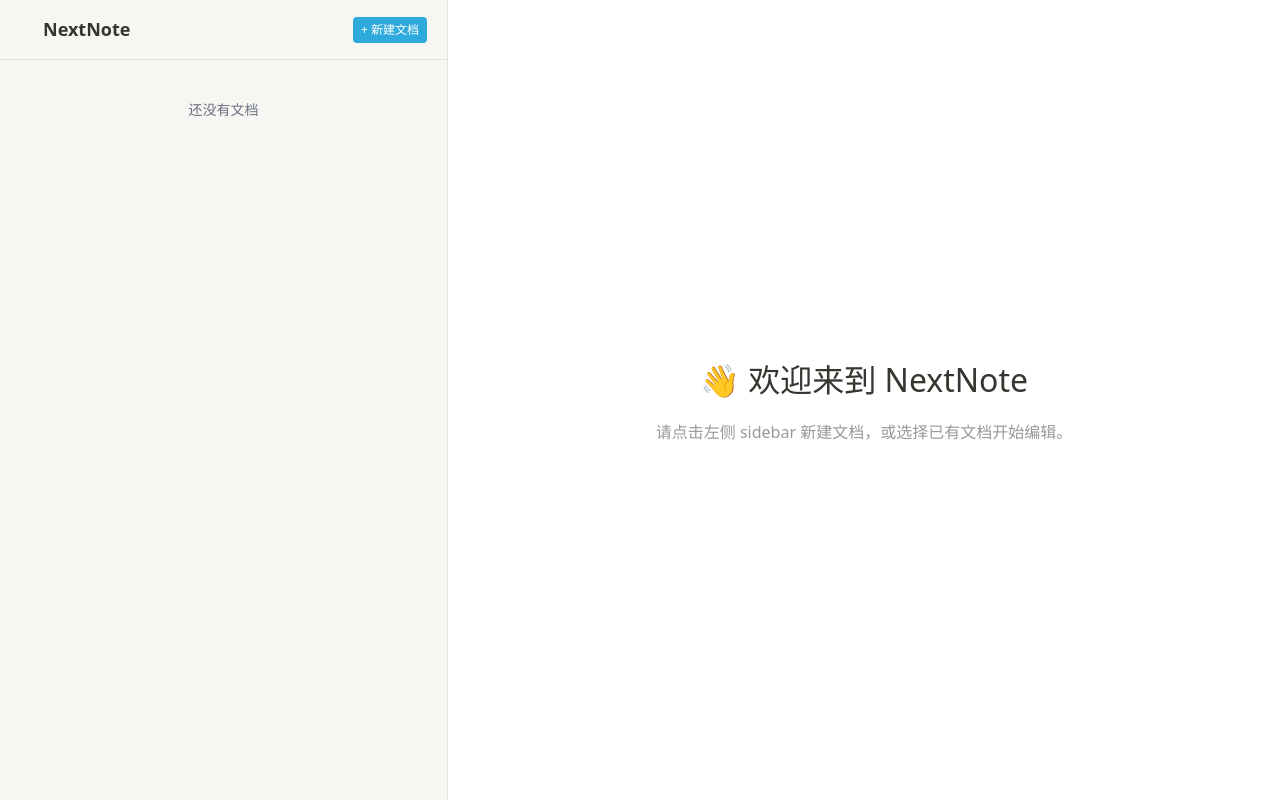
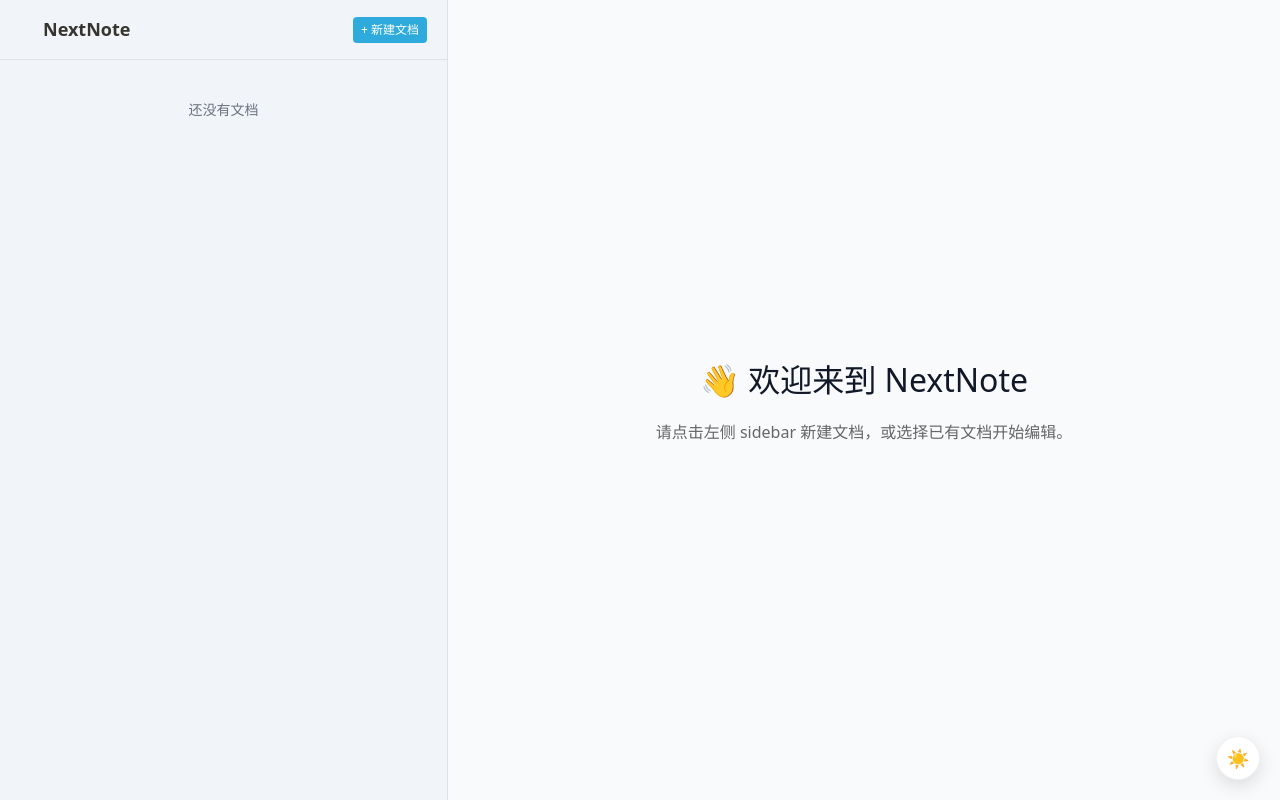
Before and after one commit to JadeAndStone/NKU-Front-End-Homework, a Vue app in the folder NextNode/: page / in a window 1280 px wide. Built offline with nearby package versions, Linux system fonts and the light colour scheme.

Commit message:
Add floating theme toggle and implement dark mode support

```diff
--- a/NextNode/src/App.vue
+++ b/NextNode/src/App.vue
@@ -2,6 +2,7 @@
 import { ref } from 'vue'
 import Sidebar from './components/sidebar/Sidebar.vue'
 import { RouterView } from 'vue-router'
+import FloatThemeToggle from './components/widgets/FloatThemeToggle.vue'
 
 // 侧边栏折叠状态
 const isSidebarCollapsed = ref(false)
@@ -32,10 +33,29 @@ function toggleSidebar() {
     <main class="main-content">
       <RouterView />
     </main>
+
+    <!-- 全局浮动昼夜切换按钮 -->
+    <FloatThemeToggle />
   </div>
 </template>
 
 <style>
+/* 新增：全局主题变量默认值（可被 FloatThemeToggle 动态覆盖） */
+:root {
+  --app-bg: #f8fafc;
+  --card-bg: #ffffff;
+  --text-color: #111827;
+  --muted-color: #666666;
+  --sidebar-bg: #f1f5f9;
+  --sidebar-text: #0f172a;
+
+  /* 新增 编辑器变量 */
+  --editor-bg: #ffffff;
+  --editor-text: #0f172a;
+  --editor-border: #e5e7eb;
+  --editor-placeholder: #9ca3af;
+}
+
 /* 全局样式 */
 .app-layout {
   display: flex;
@@ -45,7 +65,16 @@ function toggleSidebar() {
   position: relative;
 }
 
-/* 侧边栏折叠按钮 */
+/* 侧边栏 通用选择器（覆盖组件内部常见根类/标签） */
+.sidebar,
+aside,
+.sidebar-root {
+  background: var(--sidebar-bg, #f1f5f9) !important;
+  color: var(--sidebar-text, #0f172a) !important;
+  transition: background-color 0.25s ease, color 0.25s ease;
+}
+
+/* 侧边栏折叠按钮（使用变量，响应主题） */
 .sidebar-toggle-btn {
   position: absolute;
   left: 35%;
@@ -54,7 +83,7 @@ function toggleSidebar() {
   z-index: 100;
   width: 20px;
   height: 60px;
-  background: #e5e5e5;
+  background: var(--card-bg, #e5e5e5);
   border: none;
   border-radius: 0 6px 6px 0;
   cursor: pointer;
@@ -63,12 +92,14 @@ function toggleSidebar() {
   justify-content: center;
   transition: all 0.2s ease;
   opacity: 0;
+  color: var(--text-color);
 }
 
 .sidebar-toggle-btn:hover {
-  background: #d4d4d4;
+  background: color-mix(in srgb, var(--card-bg) 90%, black 10%);
 }
 
+/* 悬停展示折叠按钮 */
 .app-layout:hover .sidebar-toggle-btn {
   opacity: 1;
 }
@@ -81,7 +112,7 @@ function toggleSidebar() {
 
 .toggle-icon {
   font-size: 10px;
-  color: #666;
+  color: var(--muted-color, #666);
 }
 
 /* 侧边栏滑动过渡动画 */
@@ -106,8 +137,9 @@ function toggleSidebar() {
 .main-content {
   flex: 1;
   overflow-y: auto;
-  background: #fff;
-  transition: all 0.3s ease;
+  background: var(--app-bg, #fff);
+  color: var(--text-color, #111827);
+  transition: background-color 0.25s ease, color 0.25s ease;
 }
 
 /* 折叠状态下编辑器扩大 */
@@ -121,14 +153,41 @@ function toggleSidebar() {
   transition: max-width 0.3s ease;
 }
 
-/* 🔥 样式冲突修复补丁 */
-/* 覆盖 style.css 中的默认居中样式，确保笔记应用能全屏显示 */
+/* 新增：编辑器容器/常见编辑器选择器使用主题变量 */
+.editor-wrapper {
+  background: var(--editor-bg);
+  color: var(--editor-text);
+  border: 1px solid var(--editor-border);
+  border-radius: 6px;
+  transition: background-color 0.25s ease, color 0.25s ease, border-color 0.25s ease;
+}
+
+/* 让内嵌编辑器内容继承颜色（CodeMirror/monaco 等常见类名覆盖）*/
+.editor-wrapper textarea,
+.editor-wrapper pre,
+.editor-wrapper .editor,
+.editor-wrapper .CodeMirror,
+.editor-wrapper .monaco-editor {
+  background: transparent !important;
+  color: inherit !important;
+}
+
+/* 占位符颜色 */
+.editor-wrapper ::placeholder {
+  color: var(--editor-placeholder);
+  opacity: 1;
+}
+
+/* 🔥 样式冲突修复补丁（保留，但使用变量控制背景/文字色） */
 body {
   display: block !important;
   place-items: unset !important;
   min-width: 0 !important;
   margin: 0 !important;
   padding: 0 !important;
+  background: var(--app-bg, #fff);
+  color: var(--text-color, #111827);
+  transition: background-color 0.25s ease, color 0.25s ease;
 }
 
 #app {
@@ -138,5 +197,6 @@ body {
   text-align: left !important;
   width: 100vw;
   height: 100vh;
+  transition: background-color 0.25s ease, color 0.25s ease;
 }
 </style>
--- a/NextNode/src/assets/main.css
+++ b/NextNode/src/assets/main.css
@@ -44,7 +44,7 @@ ul[data-type="taskList"] li {
 ul[data-type="taskList"] li > label {
   margin-right: 0.5rem;
   user-select: none;
-  margin-top: 0rem; /* 微调位置 */
+  margin-top: 0; /* 微调位置 */
 }
 
 /* 选中后的文字样式 (灰色 + 删除线) */
@@ -184,3 +184,88 @@ img {
   transform: rotate(2deg);
   transition: all 0.2s ease;
 }
+
+/* ================= Global dark mode overrides (html.dark) ================= */
+/* These are intentionally minimal overrides so toggling html.dark changes the page look. */
+html.dark {
+  color-scheme: dark;
+  background-color: #0b1220; /* darker page background */
+}
+
+html.dark body,
+html.dark #app,
+html.dark .app-layout,
+html.dark .main-content {
+  background-color: #0b1220 !important; /* page-level dark bg */
+  color: rgba(255, 255, 255, 0.92) !important;
+}
+
+/* make buttons visible in dark mode */
+html.dark button {
+  background-color: #1f2937 !important; /* slate-800 */
+  color: #f3f4f6 !important; /* gray-100 */
+  border-color: rgba(255,255,255,0.04) !important;
+}
+
+/* cards and panels */
+html.dark .card,
+html.dark .editor-wrapper,
+html.dark .page-container,
+html.dark .page-content {
+  background-color: #0f1724 !important; /* darker panel */
+  color: rgba(255,255,255,0.9) !important;
+}
+
+/* ProseMirror editor content text color */
+html.dark .ProseMirror,
+html.dark .ProseMirror p,
+html.dark .ProseMirror h1,
+html.dark .ProseMirror h2,
+html.dark .ProseMirror h3,
+html.dark .ProseMirror h4,
+html.dark .ProseMirror h5,
+html.dark .ProseMirror h6 {
+  color: rgba(255,255,255,0.92) !important;
+}
+
+/* Links in dark mode */
+html.dark a {
+  color: #60a5fa !important; /* blue-400 */
+}
+
+/* Floating toggle button visibility (ensure contrast) */
+html.dark .float-theme-toggle .toggle-btn {
+  background-color: #374151 !important; /* slate-700 */
+  color: #fff !important;
+}
+
+/* Added: target the component's root class directly (our component uses .float-theme-toggle on the button) */
+html.dark .float-theme-toggle {
+  background-color: #374151 !important; /* slate-700 */
+  color: #fff !important;
+  box-shadow: 0 6px 18px rgba(0,0,0,0.6) !important;
+}
+
+/* Small helper: reduce box-shadow intensity in dark */
+html.dark .toggle-btn {
+  box-shadow: 0 6px 18px rgba(0,0,0,0.6) !important;
+}
+
+/* Explicit light-mode rules when html is not .dark (helps revert styles) */
+html:not(.dark) body,
+html:not(.dark) #app,
+html:not(.dark) .app-layout,
+html:not(.dark) .main-content {
+  background-color: #ffffff !important;
+  color: #213547 !important;
+}
+
+html:not(.dark) .card,
+html:not(.dark) .editor-wrapper,
+html:not(.dark) .page-container,
+html:not(.dark) .page-content {
+  background-color: #ffffff !important;
+  color: #213547 !important;
+}
+
+/* end dark-mode overrides */
--- /dev/null
+++ b/NextNode/src/components/widgets/FloatThemeToggle.vue
@@ -0,0 +1,98 @@
+<!-- components/FloatThemeToggle.vue -->
+<template>
+  <button
+    class="float-theme-toggle"
+    type="button"
+    @click="toggleTheme"
+    :title="theme === 'dark' ? '切换到白天' : '切换到夜间'"
+    :aria-pressed="theme === 'dark'"
+  >
+    <span v-if="theme === 'dark'">🌙</span>
+    <span v-else>☀️</span>
+  </button>
+</template>
+
+<script setup lang="ts">
+import { ref, onMounted } from 'vue'
+
+const theme = ref<'light' | 'dark'>('light')
+
+function applyTheme(t: 'light' | 'dark') {
+  theme.value = t
+  const html = document.documentElement
+  if (t === 'dark') {
+    html.setAttribute('data-theme', 'dark')
+    html.classList.add('dark')
+    html.style.setProperty('--app-bg', '#0f172a')
+    html.style.setProperty('--card-bg', '#0b1220')
+    html.style.setProperty('--text-color', '#e6eef8')
+    html.style.setProperty('--sidebar-bg', '#071029')
+    html.style.setProperty('--sidebar-text', '#dbeafe')
+    html.style.setProperty('--muted-color', '#9aa6b2')
+
+    /* 编辑器暗色变量 */
+    html.style.setProperty('--editor-bg', '#071225')
+    html.style.setProperty('--editor-text', '#e6eef8')
+    html.style.setProperty('--editor-border', '#122033')
+    html.style.setProperty('--editor-placeholder', '#9aa6b2')
+  } else {
+    html.setAttribute('data-theme', 'light')
+    html.classList.remove('dark')
+    html.style.setProperty('--app-bg', '#f8fafc')
+    html.style.setProperty('--card-bg', '#ffffff')
+    html.style.setProperty('--text-color', '#111827')
+    html.style.setProperty('--sidebar-bg', '#f1f5f9')
+    html.style.setProperty('--sidebar-text', '#0f172a')
+    html.style.setProperty('--muted-color', '#666666')
+
+    /* 编辑器亮色变量 */
+    html.style.setProperty('--editor-bg', '#ffffff')
+    html.style.setProperty('--editor-text', '#0f172a')
+    html.style.setProperty('--editor-border', '#e5e7eb')
+    html.style.setProperty('--editor-placeholder', '#9ca3af')
+  }
+  localStorage.setItem('site-theme', t)
+}
+
+function toggleTheme() {
+  applyTheme(theme.value === 'dark' ? 'light' : 'dark')
+}
+
+onMounted(() => {
+  const saved = (localStorage.getItem('site-theme') as 'light' | 'dark' | null)
+    || (window.matchMedia && window.matchMedia('(prefers-color-scheme: dark)').matches ? 'dark' : 'light')
+  applyTheme(saved as 'light' | 'dark')
+})
+</script>
+
+<style scoped>
+.float-theme-toggle {
+  position: fixed;
+  right: 20px;
+  bottom: 20px;
+  z-index: 9999; /* 提高层级，防止被遮挡 */
+  width: 44px;
+  height: 44px;
+  border-radius: 999px;
+  border: 1px solid rgba(16,24,40,0.06);
+  background: var(--card-bg, #fff);
+  box-shadow: 0 6px 18px rgba(0, 0, 0, 0.12);
+  cursor: pointer;
+  display: flex;
+  align-items: center;
+  justify-content: center;
+  font-size: 18px;
+  transition: transform 0.18s ease, background-color 0.18s ease, color 0.18s ease;
+  color: var(--text-color, #111827);
+  backdrop-filter: blur(6px);
+}
+
+.float-theme-toggle:hover {
+  transform: translateY(-2px);
+}
+
+.float-theme-toggle:focus {
+  outline: 2px solid rgba(59,130,246,0.6);
+  outline-offset: 2px;
+}
+</style>
--- a/NextNode/src/main.ts
+++ b/NextNode/src/main.ts
@@ -7,6 +7,18 @@ import router from './router' // 队友需要的
 import './assets/main.css'
 import 'highlight.js/styles/github-dark.css'
 
+// Ensure saved theme is applied as early as possible so initial render matches user's choice
+try {
+  const saved = localStorage.getItem('darkMode')
+  if (saved === 'true') {
+    document.documentElement.classList.add('dark')
+  } else {
+    document.documentElement.classList.remove('dark')
+  }
+} catch (err) {
+  // ignore if localStorage not available
+}
+
 const app = createApp(App)
 
 app.use(createPinia()) // 启用 Pinia
--- a/NextNode/src/views/WelcomeView.vue
+++ b/NextNode/src/views/WelcomeView.vue
@@ -14,8 +14,9 @@
   display: flex;
   align-items: center;
   justify-content: center;
-  background-color: #fff;
-  color: #37352f;
+  background: var(--app-bg, #fff);
+  color: var(--text-color, #37352f);
+  transition: background-color 0.25s ease, color 0.25s ease;
 }
 
 .content {
@@ -28,6 +29,6 @@ h1 {
 }
 
 p {
-  color: #999;
+  color: var(--muted-color, #999);
 }
 </style>
```
